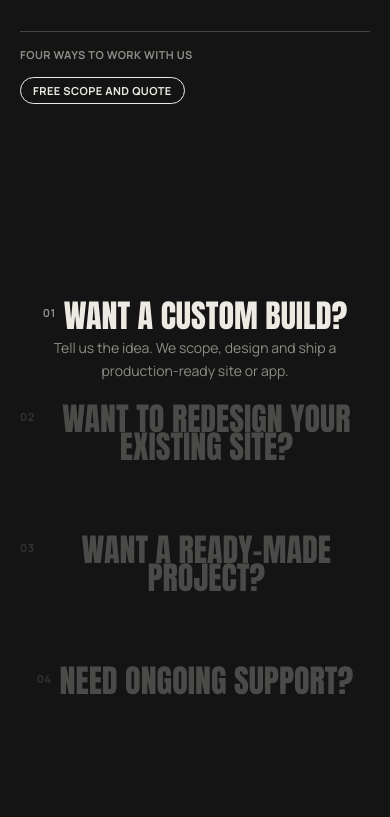
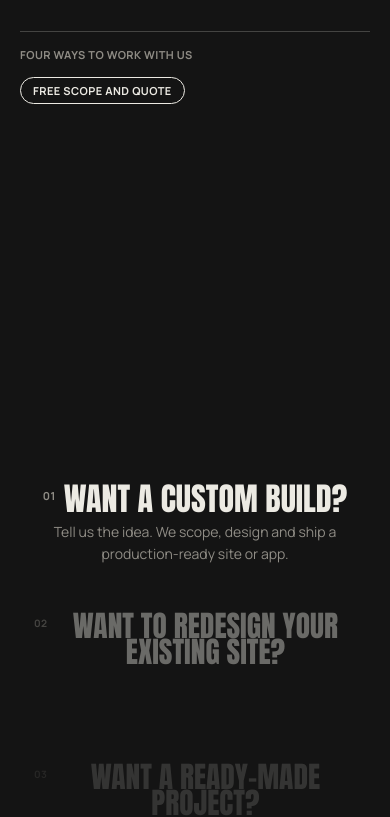
Before and after one commit to Shaikh-Bassam/company, a Next.js app: page / in a window 390 px wide. Shown: the part 4629-5446 px from the top of the page. Built offline with nearby package versions, Linux system fonts and the light colour scheme; no server answers.

Commit message:
feat: offers roll through the centre like film credits, centred line lit

```diff
--- a/src/components/sections/Offers.tsx
+++ b/src/components/sections/Offers.tsx
@@ -5,34 +5,61 @@ import { Badge } from "@/components/ui/Badge";
 import { FitText } from "@/components/ui/FitText";
 import { offers } from "@/config/content";
 import { cn } from "@/lib/cn";
-import { ScrollTrigger, prefersReducedMotion, useGSAP } from "@/lib/gsap";
+import { gsap, prefersReducedMotion, useGSAP } from "@/lib/gsap";
 import { useContact } from "@/store/contact";
 
-/** Extra scroll distance (in vh) each offer gets while the list stays fixed on screen. */
-const SCROLL_PER_OFFER_VH = 60;
+/** Extra scroll distance (in vh) each offer gets while the screen stays fixed. */
+const SCROLL_PER_OFFER_VH = 55;
+
+/** Opacity by distance from the centred line: centre, neighbour, further away. */
+const DIM = ["opacity-100", "opacity-40", "opacity-15"] as const;
 
 /**
- * The four ways to work with us. The list is pinned (CSS sticky) while the user scrolls
- * through a tall track; scroll progress picks the active line, which is fully lit and shows
- * its description while the others dim. Clicking opens the contact form with the subject
- * prefilled. Under reduced motion every line stays lit and nothing depends on scroll.
+ * The four ways to work with us, presented like rolling film credits: the screen stays
+ * fixed while the list glides upward so each line passes through the exact centre. The
+ * centred line is lit and shows its description; neighbours fade with distance. Clicking a
+ * line opens the contact form with the subject prefilled. Under reduced motion the list is
+ * static and every line stays lit.
  */
 export function Offers() {
   const { openContact } = useContact();
   const track = useRef<HTMLDivElement>(null);
+  const screen = useRef<HTMLDivElement>(null);
+  const list = useRef<HTMLOListElement>(null);
   const [active, setActive] = useState<number | null>(null);
 
   useGSAP(
     () => {
       if (prefersReducedMotion()) return;
-      const count = offers.length;
+      const el = list.current;
+      const viewport = screen.current;
+      if (!el || !viewport) return;
+      const lines = Array.from(el.children) as HTMLElement[];
+      const last = lines.length - 1;
+
+      // Offset that puts line `i` at the vertical centre of the fixed screen (transform-free measurements).
+      const centreOn = (i: number) => {
+        const line = lines[i];
+        return viewport.clientHeight / 2 - (el.offsetTop + line.offsetTop + line.offsetHeight / 2);
+      };
+
       setActive(0);
-      ScrollTrigger.create({
-        trigger: track.current,
-        start: "top top",
-        end: "bottom bottom",
-        onUpdate: (self) => setActive(Math.min(count - 1, Math.floor(self.progress * count))),
-      });
+      gsap.fromTo(
+        el,
+        { y: () => centreOn(0) },
+        {
+          y: () => centreOn(last),
+          ease: "none",
+          scrollTrigger: {
+            trigger: track.current,
+            start: "top top",
+            end: "bottom bottom",
+            scrub: true,
+            invalidateOnRefresh: true,
+            onUpdate: (self) => setActive(Math.round(self.progress * last)),
+          },
+        },
+      );
     },
     { scope: track },
   );
@@ -47,14 +74,19 @@ export function Offers() {
       </div>
 
       <div ref={track} className="relative" style={{ height: `${100 + offers.length * SCROLL_PER_OFFER_VH}vh` }}>
-        <div className="sticky top-0 flex h-screen flex-col justify-center">
-          <ol className="flex flex-col items-center gap-5 md:gap-7">
+        <div ref={screen} className="sticky top-0 flex h-screen flex-col justify-center overflow-hidden">
+          <ol ref={list} className="relative flex flex-col items-center gap-10 will-change-transform md:gap-14">
             {offers.map((offer, i) => {
-              const isActive = active === null || active === i;
+              const distance = active === null ? 0 : Math.min(2, Math.abs(active - i));
+              const isActive = distance === 0;
               return (
                 <li
                   key={offer.title}
-                  className={cn("w-full text-center transition-opacity duration-500", isActive ? "opacity-100" : "opacity-25")}
+                  className={cn(
+                    "w-full text-center transition-[opacity,transform] duration-500 ease-out",
+                    DIM[distance],
+                    isActive ? "scale-100" : "scale-[0.92]",
+                  )}
                 >
                   <button
                     type="button"
```
